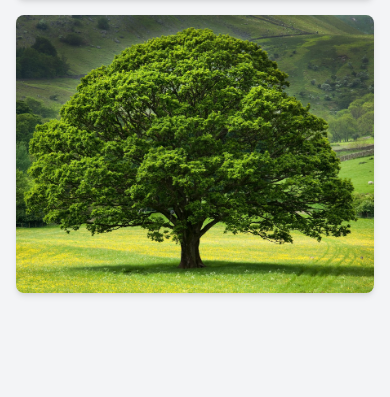
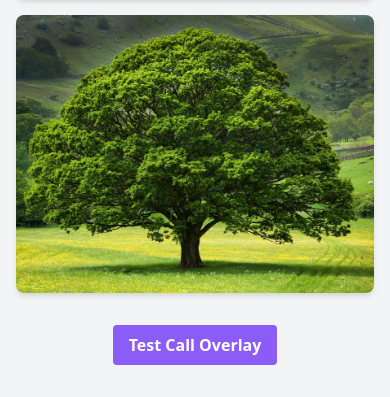
Before and after one commit to samee99/AI-talking-to-kids, a Flask app: page / in a window 390 px wide. Shown: the part 1191-1588 px from the top of the page. Before the commit the page ends 1487 px from the top, so only its background shows below. Run offline with Flask 3, Linux system fonts and the light colour scheme.

Commit message:
Agent query: Please click the "Test Call Overlay" button and check if the call overlay appears with a darker background (almost black). Verify if the buttons are centered and properly spaced, and if the layout looks more like the original iPhone interface.

```diff
--- a/static/js/app.js
+++ b/static/js/app.js
@@ -13,6 +13,7 @@ document.addEventListener('DOMContentLoaded', () => {
     recordButton.id = 'record-button';
     recordButton.textContent = 'Start Recording';
     recordButton.style.display = 'none';
+    const testCallOverlayButton = document.getElementById('test-call-overlay');
 
     const sounds = {
         moon: { file: 'moon', image: new Image() },
@@ -212,6 +213,10 @@ document.addEventListener('DOMContentLoaded', () => {
             currentAudio.stop();
         }
         hideCallOverlay();
+    });
+
+    testCallOverlayButton.addEventListener('click', () => {
+        showCallOverlay('Test');
     });
 
     async function checkMicrophonePermission() {
--- a/templates/index.html
+++ b/templates/index.html
@@ -44,34 +44,41 @@
                 </div>
                 {% endfor %}
             </div>
+
+            <!-- Add a test button to show the call overlay -->
+            <div class="flex justify-center">
+                <button id="test-call-overlay" class="bg-purple-500 hover:bg-purple-700 text-white font-bold py-2 px-4 rounded transition duration-300">
+                    Test Call Overlay
+                </button>
+            </div>
         </div>
     </main>
 
-    <div id="call-overlay" class="hidden fixed inset-0 bg-black bg-opacity-90 flex items-center justify-center z-50">
-        <div class="w-full max-w-md text-center text-white">
-            <div class="mb-8">
-                <div id="call-timer" class="text-2xl font-light mb-2">00:00</div>
+    <div id="call-overlay" class="hidden fixed inset-0 bg-black bg-opacity-95 flex items-center justify-center z-50">
+        <div class="text-center text-white">
+            <div class="mb-4">
+                <div id="call-timer" class="text-2xl font-light">00:00</div>
                 <div id="call-object-name" class="text-4xl font-semibold"></div>
             </div>
             <div class="visualizer-container mb-8">
                 <canvas id="visualizer"></canvas>
             </div>
-            <div id="listening-status" class="text-xl mb-8">Click to speak</div>
-            <div class="call-buttons-container">
+            <div id="listening-status" class="text-xl mb-4">Click to speak</div>
+            <div class="flex justify-center space-x-8 mb-8">
                 <button id="audio-button" class="call-button">
-                    <img src="{{ url_for('static', filename='images/audio-icon.svg') }}" alt="Audio" class="w-8 h-8 mb-2">
+                    <img src="{{ url_for('static', filename='images/audio-icon.svg') }}" alt="Audio" class="w-8 h-8 mb-1">
                     <span>Audio</span>
                 </button>
                 <button id="facetime-button" class="call-button">
-                    <img src="{{ url_for('static', filename='images/facetime-icon.svg') }}" alt="FaceTime" class="w-8 h-8 mb-2">
+                    <img src="{{ url_for('static', filename='images/facetime-icon.svg') }}" alt="FaceTime" class="w-8 h-8 mb-1">
                     <span>FaceTime</span>
                 </button>
                 <button id="mute-button" class="call-button">
-                    <img src="{{ url_for('static', filename='images/mute-icon.svg') }}" alt="Mute" class="w-8 h-8 mb-2">
+                    <img src="{{ url_for('static', filename='images/mute-icon.svg') }}" alt="Mute" class="w-8 h-8 mb-1">
                     <span>Mute</span>
                 </button>
             </div>
-            <button id="end-call-button" class="bg-red-600 hover:bg-red-700 text-white font-bold py-3 px-8 rounded-full transition duration-300 mt-8">
+            <button id="end-call-button" class="bg-red-600 hover:bg-red-700 text-white font-bold py-2 px-4 rounded-full transition duration-300">
                 End Call
             </button>
         </div>
```
Also changed, not shown: static/css/styles.css (+5 -47 lines), 1 other file.
